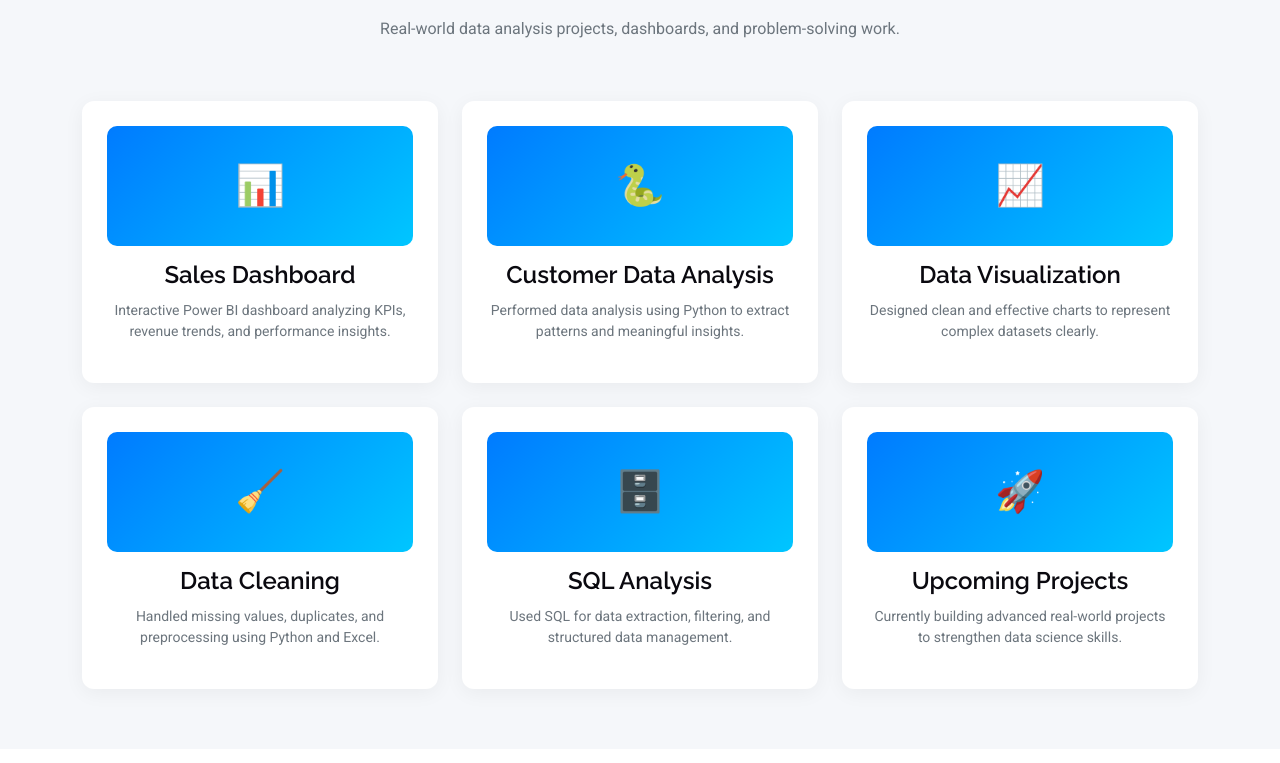
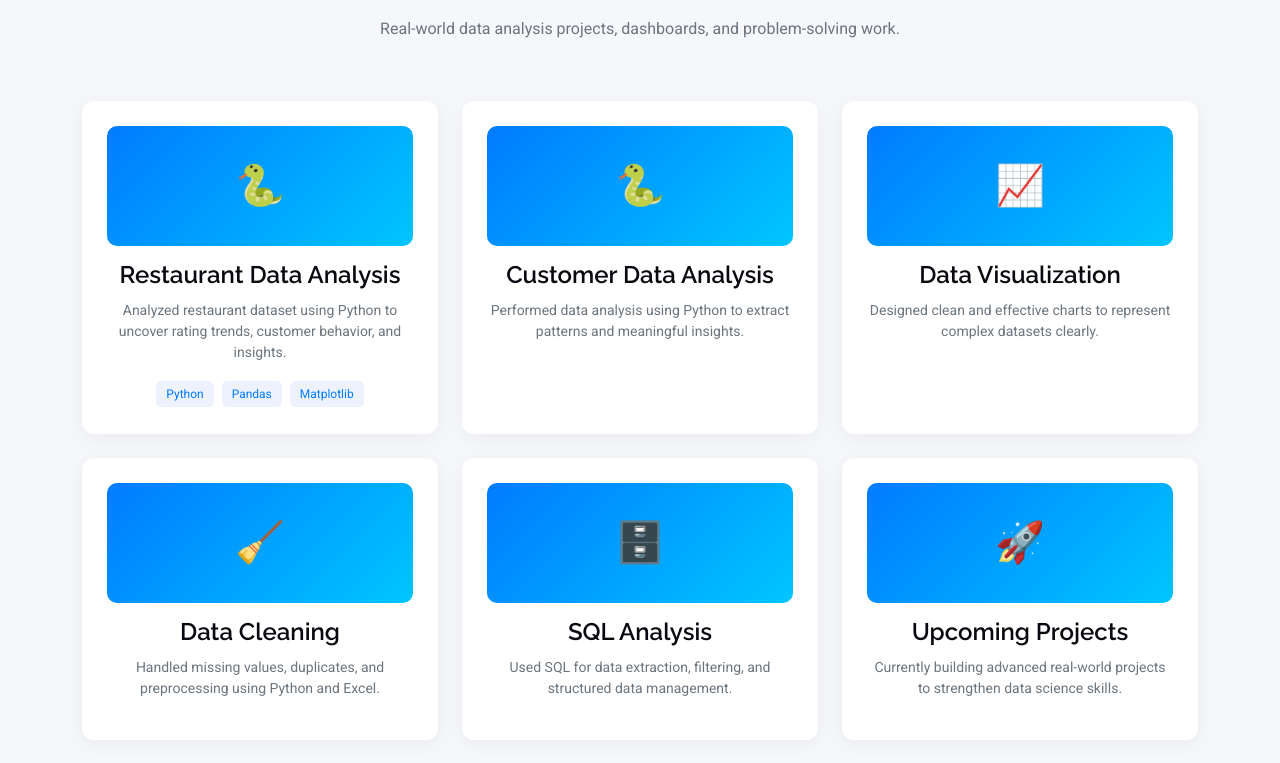
Before and after one commit to sahil93x/sahil93x.github.io, a plain HTML site: page index.html in a window 1280 px wide. Shown: the part 3957-4720 px from the top of the page. Drawn offline with Linux system fonts and the light colour scheme.

Commit message:
Updated index.html

```diff
--- a/index.html
+++ b/index.html
@@ -401,55 +401,83 @@
 
       <!-- CARD START -->
      <div class="col-lg-4 col-md-6">
+  <a href="https://github.com/sahil93x/Restaurant-data-analysis" target="_blank" style="text-decoration:none; color:inherit;">
+
     <div class="portfolio-card">
 
-          <div class="card-visual">📊</div>
+      <div class="card-visual">🐍</div>
 
-          <h4>Sales Dashboard</h4>
-          <p>Interactive Power BI dashboard analyzing KPIs, revenue trends, and performance insights.</p>
+      <h4>Restaurant Data Analysis</h4>
+
+      <p>
+        Analyzed restaurant dataset using Python to uncover rating trends, customer behavior, and insights.
+      </p>
+
+      <div class="tech-tags">
+        <span>Python</span>
+        <span>Pandas</span>
+        <span>Matplotlib</span>
+      </div>
 
     </div>
+
+  </a>
 </div>
       <!-- CARD END -->
 
       <div class="col-lg-4 col-md-6">
+        <a href="#" style="text-decoration:none; color:inherit;">
   <div class="portfolio-card">
+
           <div class="card-visual">🐍</div>
           <h4>Customer Data Analysis</h4>
           <p>Performed data analysis using Python to extract patterns and meaningful insights.</p>
         </div>
+        </a>
       </div>
 
       <div class="col-lg-4 col-md-6">
+        <a href="#" style="text-decoration:none; color:inherit;">
   <div class="portfolio-card">
+
           <div class="card-visual">📈</div>
           <h4>Data Visualization</h4>
           <p>Designed clean and effective charts to represent complex datasets clearly.</p>
         </div>
+        </a>
       </div>
 
       <div class="col-lg-4 col-md-6">
+        <a href="#" style="text-decoration:none; color:inherit;">
   <div class="portfolio-card">
+
           <div class="card-visual">🧹</div>
           <h4>Data Cleaning</h4>
           <p>Handled missing values, duplicates, and preprocessing using Python and Excel.</p>
         </div>
+        </a>
       </div>
 
       <div class="col-lg-4 col-md-6">
+        <a href="#" style="text-decoration:none; color:inherit;">
   <div class="portfolio-card">
+
           <div class="card-visual">🗄️</div>
           <h4>SQL Analysis</h4>
           <p>Used SQL for data extraction, filtering, and structured data management.</p>
         </div>
+        </a>
       </div>
 
       <div class="col-lg-4 col-md-6">
+        <a href="#" style="text-decoration:none; color:inherit;">
   <div class="portfolio-card">
+
           <div class="card-visual">🚀</div>
           <h4>Upcoming Projects</h4>
           <p>Currently building advanced real-world projects to strengthen data science skills.</p>
         </div>
+        </a>
       </div>
 
     </div>
@@ -495,6 +523,42 @@
   font-size: 14px;
   color: #6c757d;
 }
+.tech-tags {
+  margin-top: 10px;
+}
+
+.tech-tags span {
+  display: inline-block;
+  background: #eef2ff;
+  color: #007bff;
+  padding: 4px 10px;
+  border-radius: 5px;
+  font-size: 12px;
+  margin: 2px;
+}
+.portfolio-card {
+  position: relative;
+  overflow: hidden;
+}
+
+.portfolio-card::after {
+  content: "View Project";
+  position: absolute;
+  bottom: -50px;
+  left: 0;
+  width: 100%;
+  background: rgba(0,123,255,0.9);
+  color: #fff;
+  text-align: center;
+  padding: 10px;
+  transition: 0.3s;
+  font-size: 14px;
+}
+
+.portfolio-card:hover::after {
+  bottom: 0;
+}
+
 </style>
 
     <!-- Faq Section -->
```
Lines whose indentation alone changed are shown as unchanged.
